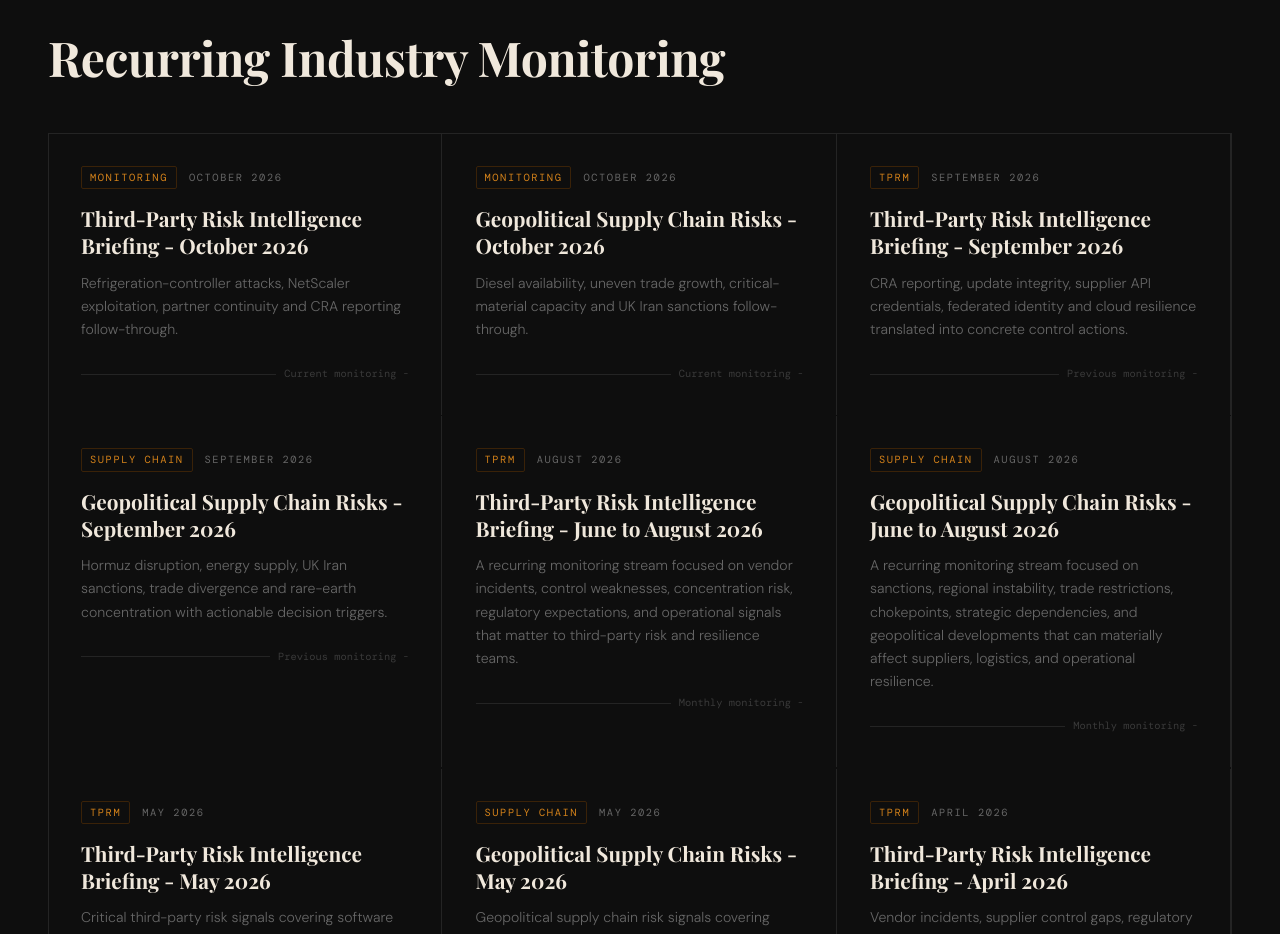
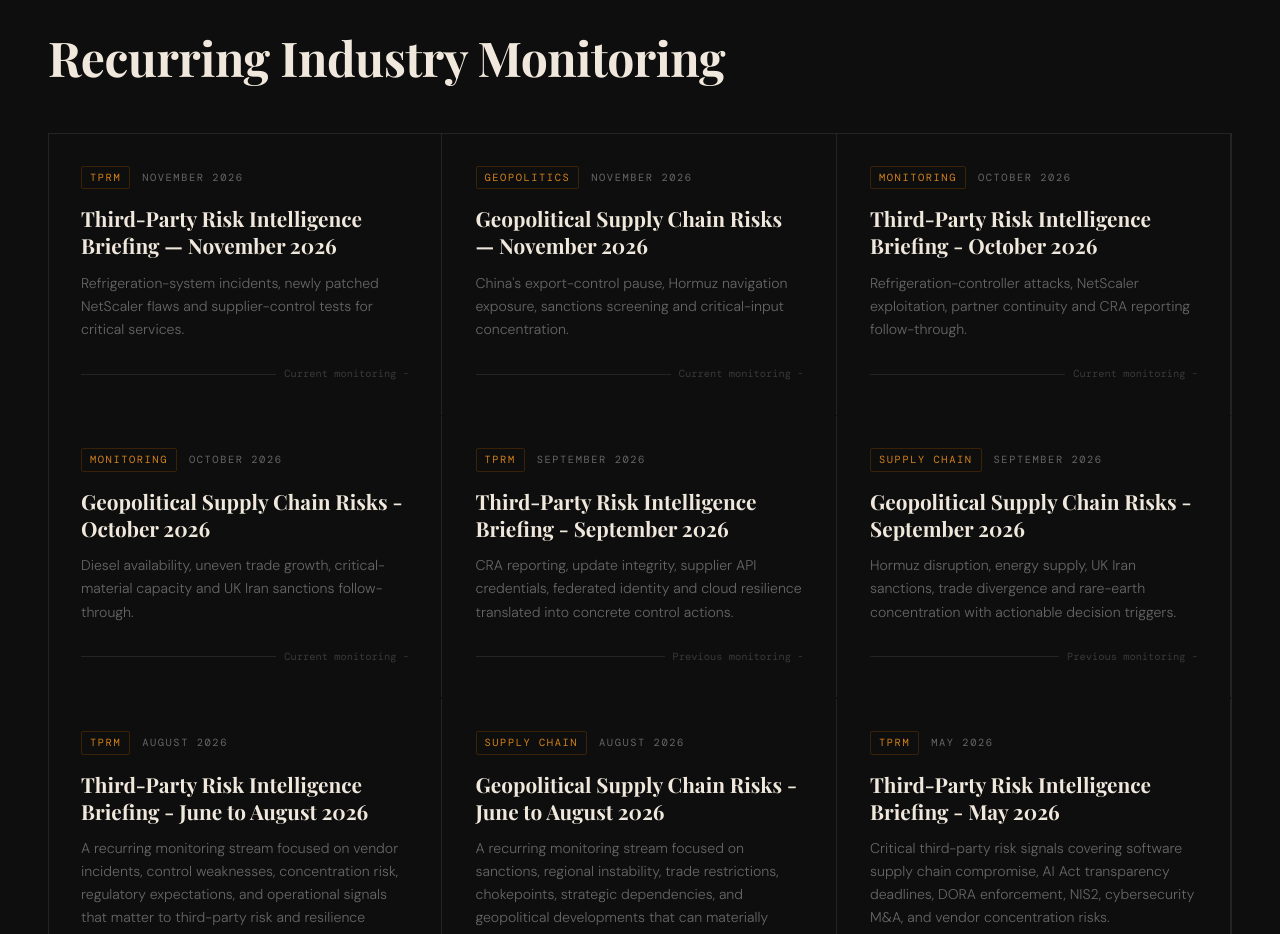
Before and after one commit to ghask760/ghask760.github.io, a plain HTML site: page index.html in a window 1280 px wide. Shown: the part 4180-5114 px from the top of the page. Drawn offline with nearby package versions, Linux system fonts and the light colour scheme; a script that the page names is missing; a web font is replaced by a local one.

Commit message:
Feature November monitoring on homepage

```diff
--- a/index.html
+++ b/index.html
@@ -1182,6 +1182,8 @@
     <h2 class="section-title">Recurring Industry Monitoring</h2>
 
     <div class="blog-grid">
+<a class="blog-card" href="tprm-briefing-november-2026.html"><div class="blog-card-meta"><span class="cat">TPRM</span><span>November 2026</span></div><h3>Third-Party Risk Intelligence Briefing — November 2026</h3><p>Refrigeration-system incidents, newly patched NetScaler flaws and supplier-control tests for critical services.</p><div class="blog-card-footer">Current monitoring -</div></a>
+<a class="blog-card" href="geopolitical-supply-chain-risks-november-2026.html"><div class="blog-card-meta"><span class="cat">Geopolitics</span><span>November 2026</span></div><h3>Geopolitical Supply Chain Risks — November 2026</h3><p>China's export-control pause, Hormuz navigation exposure, sanctions screening and critical-input concentration.</p><div class="blog-card-footer">Current monitoring -</div></a>
 <a class="blog-card" href="tprm-briefing-october-2026.html"><div class="blog-card-meta"><span class="cat">Monitoring</span><span>October 2026</span></div><h3>Third-Party Risk Intelligence Briefing - October 2026</h3><p>Refrigeration-controller attacks, NetScaler exploitation, partner continuity and CRA reporting follow-through.</p><div class="blog-card-footer">Current monitoring -</div></a><a class="blog-card" href="geopolitical-supply-chain-risks-october-2026.html"><div class="blog-card-meta"><span class="cat">Monitoring</span><span>October 2026</span></div><h3>Geopolitical Supply Chain Risks - October 2026</h3><p>Diesel availability, uneven trade growth, critical-material capacity and UK Iran sanctions follow-through.</p><div class="blog-card-footer">Current monitoring -</div></a>
       <a class="blog-card" href="tprm-briefing-september-2026.html">
         <div class="blog-card-meta">
```
